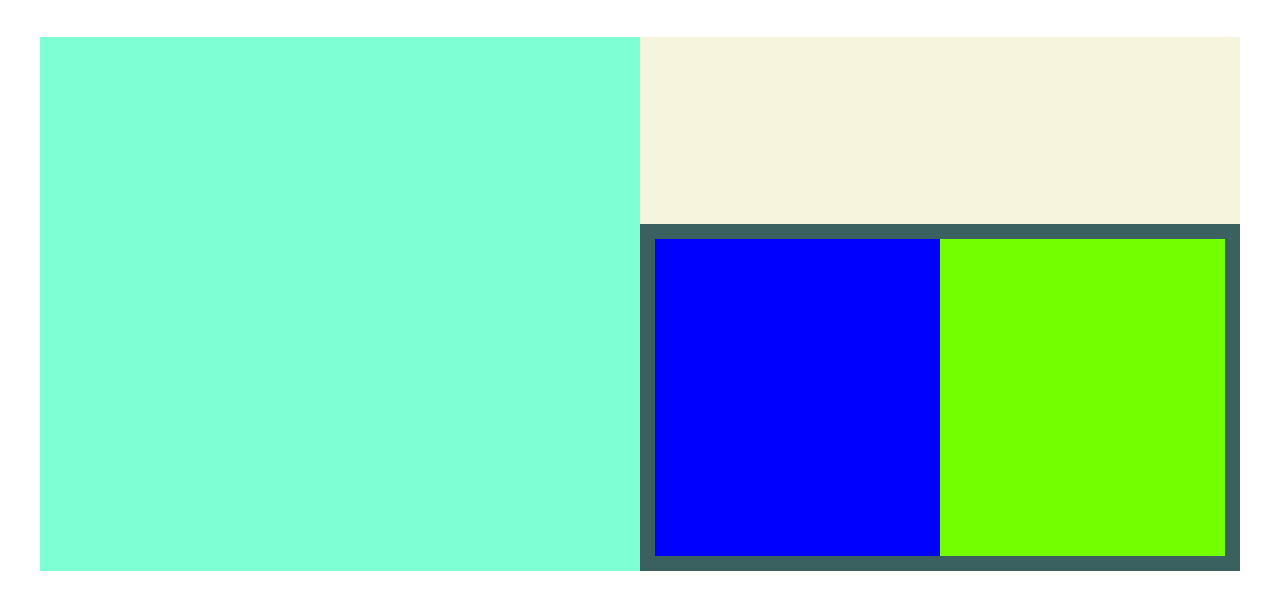
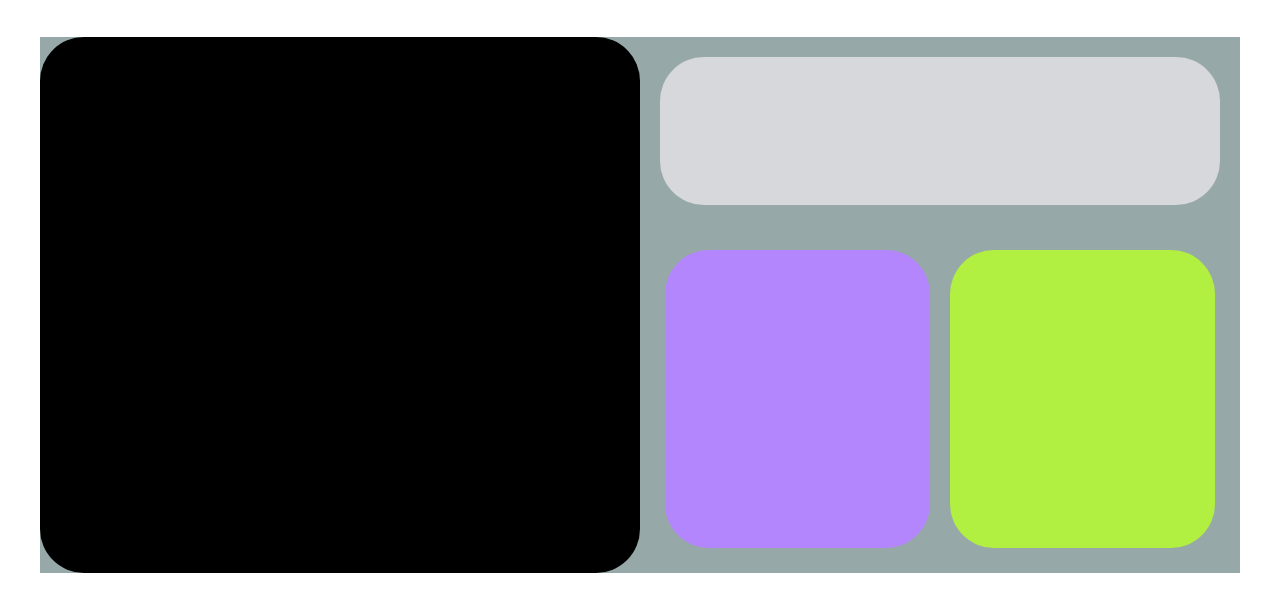
Before and after one commit to niiccholas/senai-lima-prototipofigma, a plain HTML site: page index.html in a window 1280 px wide. Shown: the part 203-800 px from the top of the page. Drawn offline with Linux system fonts and the light colour scheme.

Commit message:
conteúdos posicionados e coloridos

```diff
--- a/index.html
+++ b/index.html
@@ -26,15 +26,21 @@
         </div>
     </header>
     <main>
-        <div>
+        <div class = "container0">
+            <div class="conteudo"></div>
         </div>
 
         <div class="container">
-            <div class="container1"></div>
+            <div class="container1">
+                <div class="conteudo"></div>
+            </div>
             <div class="container2">
                 <div class="quadrado1">
+                    <div class="conteudo"></div>
                 </div>
-                <div class="quadrado2"></div>
+                <div class="quadrado2">
+                    <div class="conteudo"></div>
+                </div>
             </div>
         </div>
     </main>
--- a/style.css
+++ b/style.css
@@ -96,32 +96,30 @@ main {
     display: flex;
     flex-grow: 0.95;
     background-color: rgb(151, 168, 168);
-    column-count: 1;
 }
 
 
 
 main :nth-child(1){
-    background-color: aquamarine;
+
     height: auto;
     width: 50%;
 }
 
 
+
 .container{
-    background-color: black;
     height: auto;
     width: 50%;
 }
 
 .container .container1{
-    background-color: beige;
     height: 35%;
     width: auto;
+    padding: 20px;
 }
 
 .container2{
-    background-color: rgb(59, 96, 96);
     height: 65%;
     width: auto;
     display: flex;
@@ -129,14 +127,40 @@ main :nth-child(1){
 }
 
 .container2 .quadrado1{
-    background-color: blue;
     width: 50%;
     height: 100%;
     padding: 10px;
 }
 
 .container2 .quadrado2{
-    background-color: rgb(115, 255, 0);
     width: 50%;
     height: 100%;
+    padding: 10px;
 }
+
+.container1 .conteudo {
+    background-color: #d7d8db;
+    width: 100%;
+    height: 100%;
+    border-radius: 5.5vh;
+}
+.quadrado1 .conteudo {
+    background-color: #b386fd;
+    width: 100%;
+    height: 100%;
+    border-radius: 5.5vh;
+}
+
+.quadrado2 .conteudo {
+    background-color: #b1f041;
+    width: 100%;
+    height: 100%;
+    border-radius: 5.5vh;
+}
+
+.container0 .conteudo {
+    background-color: black;
+    width: 100%;
+    height: 100%;
+    border-radius: 5.5vh
+}
```
